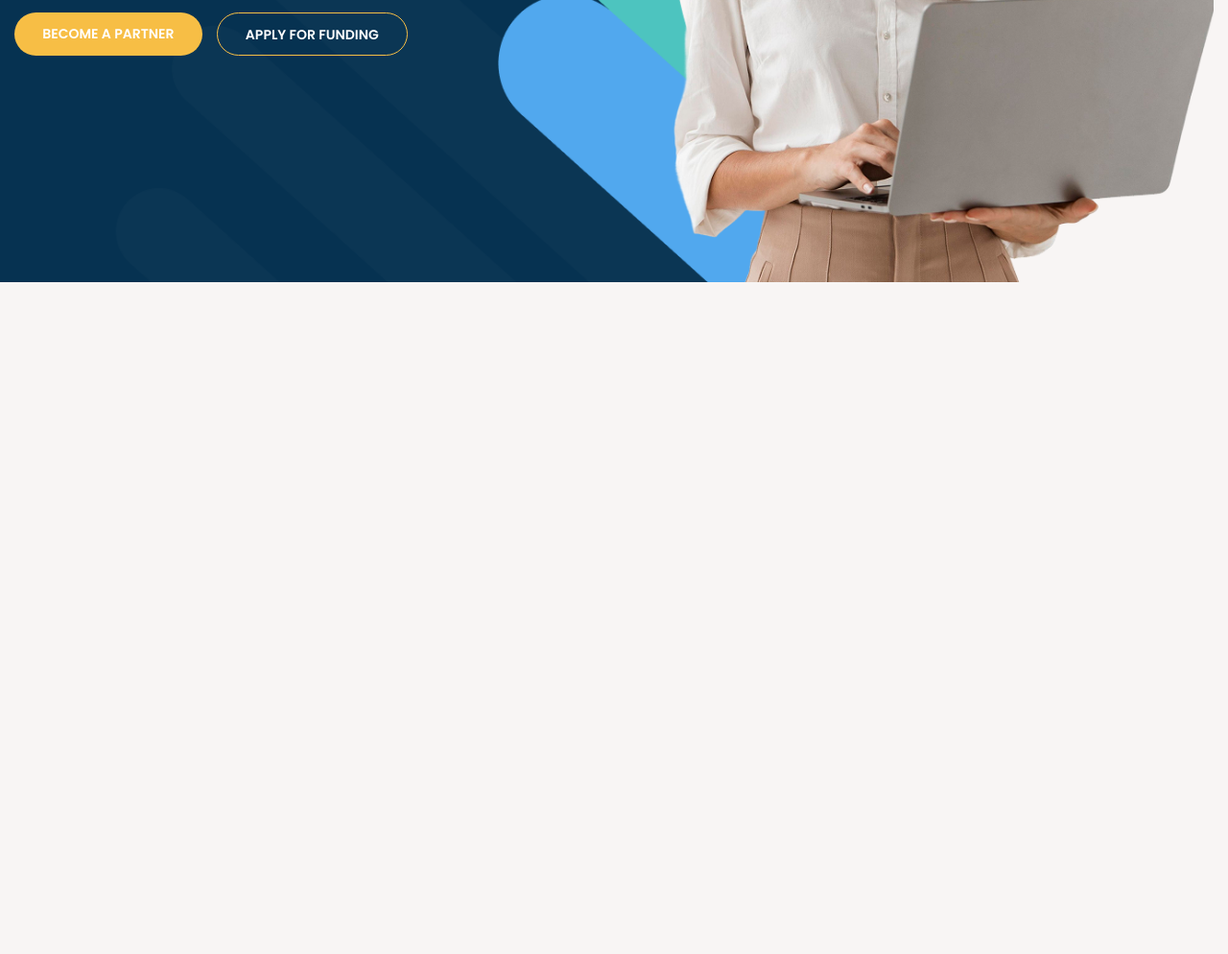
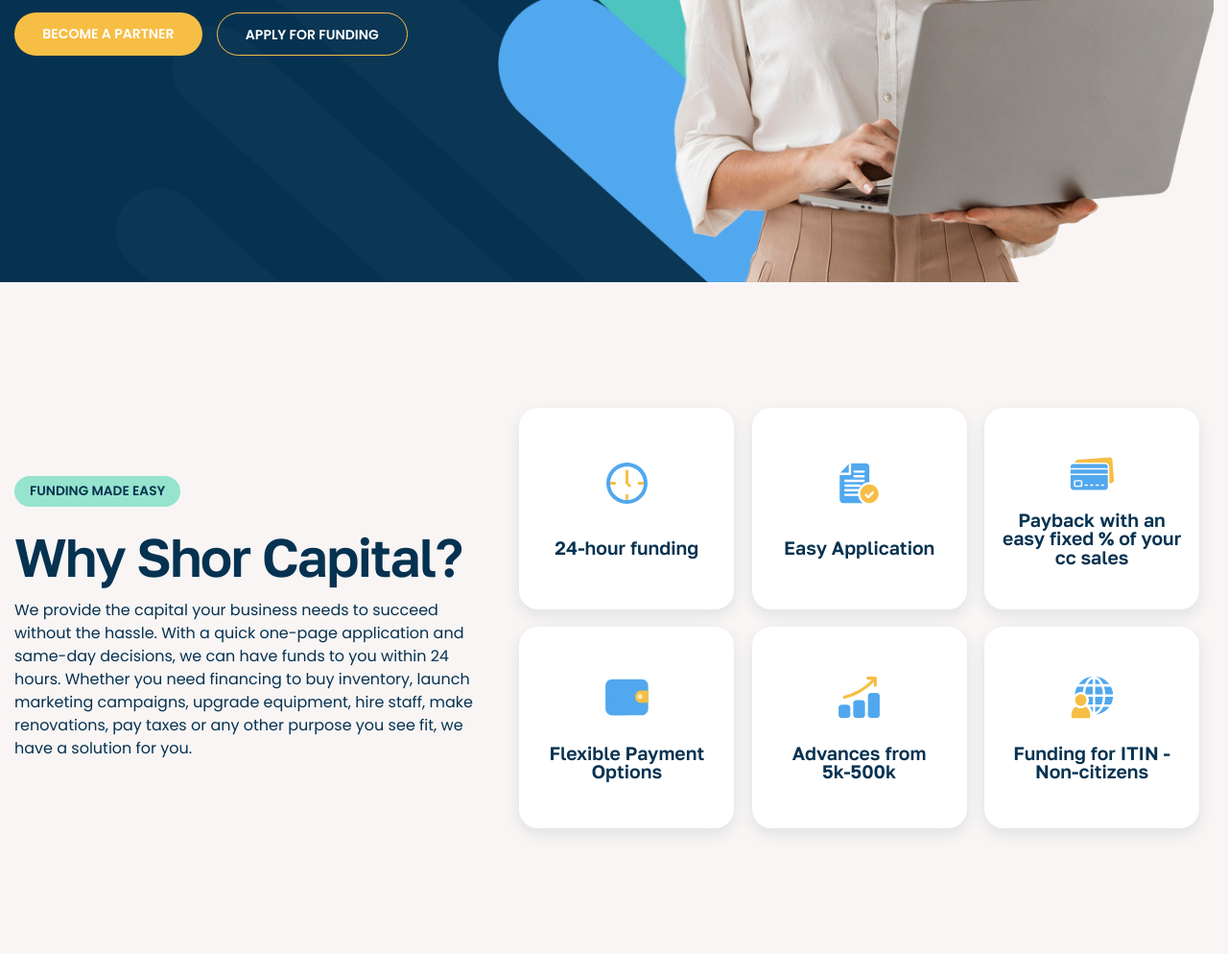
Before and after one commit to dmitry-conquer/shor, a website built with Vite: page pages/index.html in a window 1280 px wide. Shown: the part 500-1494 px from the top of the page at 96% size. Before the commit the page ends 800 px from the top, so only its background shows below. Built offline with nearby package versions, Linux system fonts and the light colour scheme.

Commit message:
Content Grid Section

```diff
--- a/pages/index.html
+++ b/pages/index.html
@@ -37,6 +37,52 @@
             </div>
           </div>
         </section>
+
+        <section class="content-grid">
+          <div class="content-grid__container container">
+            <div class="content-grid__content">
+              <span class="content-grid__badge section-badge section-badge--secondary">FUNDING MADE EASY</span>
+              <h2 class="content-grid__title heading-lg">Why Shor Capital?</h2>
+              <div class="content-grid__text">
+                <p>
+                  We provide the capital your business needs to succeed without the hassle. With a quick one-page
+                  application and same-day decisions, we can have funds to you within 24 hours. Whether you need
+                  financing to buy inventory, launch marketing campaigns, upgrade equipment, hire staff, make
+                  renovations, pay taxes or any other purpose you see fit, we have a solution for you.
+                </p>
+              </div>
+            </div>
+            <div class="content-grid__items">
+              <div class="content-grid__item">
+                <img src="/images/icons/1.svg" alt="" class="content-grid__item-icon" />
+                <h3 class="content-grid__item-title heading-sm">24-hour funding</h3>
+              </div>
+              <div class="content-grid__item">
+                <img src="/images/icons/2.svg" alt="" class="content-grid__item-icon" />
+                <h3 class="content-grid__item-title heading-sm">Easy Application</h3>
+              </div>
+              <div class="content-grid__item">
+                <img src="/images/icons/3.svg" alt="" class="content-grid__item-icon" />
+                <h3 class="content-grid__item-title heading-sm">Payback with an easy fixed % of your cc sales</h3>
+              </div>
+              <div class="content-grid__item">
+                <img src="/images/icons/4.svg" alt="" class="content-grid__item-icon" />
+                <h3 class="content-grid__item-title heading-sm">Flexible Payment Options</h3>
+              </div>
+              <div class="content-grid__item">
+                <img src="/images/icons/5.svg" alt="" class="content-grid__item-icon" />
+                <h3 class="content-grid__item-title heading-sm">
+                  Advances from <br />
+                  5k-500k
+                </h3>
+              </div>
+              <div class="content-grid__item">
+                <img src="/images/icons/6.svg" alt="" class="content-grid__item-icon" />
+                <h3 class="content-grid__item-title heading-sm">Funding for ITIN - Non-citizens</h3>
+              </div>
+            </div>
+          </div>
+        </section>
       </main>
       {{> footer}}
     </div>
--- a/src/scripts/scrollHeader.ts
+++ b/src/scripts/scrollHeader.ts
@@ -7,7 +7,7 @@
   private isTicking: boolean = false;
 
   constructor() {
-    this.scrollOffset = 100;
+    this.scrollOffset = 70;
     this.rootElement = document.getElementById("main-header");
     if (!this.rootElement) return;
     this.bindEvents();
--- /dev/null
+++ b/src/styles/core/components/content-grid.scss
@@ -0,0 +1,79 @@
+@use "../helpers" as *;
+
+.content-grid {
+  padding-block: fluid(80, 140);
+
+  &__container {
+    display: flex;
+    align-items: center;
+    justify-content: space-between;
+    gap: rem(24);
+
+    @include large {
+      flex-direction: column;
+    }
+  }
+
+  &__content {
+    flex: 0 1 rem(560);
+    display: flex;
+    flex-direction: column;
+    align-items: flex-start;
+
+    @include large {
+      flex: 0 1 auto;
+    }
+  }
+
+  &__badge {
+    margin-bottom: rem(24);
+  }
+
+  &__title {
+    margin-bottom: rem(16);
+  }
+
+  &__items {
+    flex: 0 1 rem(790);
+    display: grid;
+    grid-template-columns: repeat(3, 1fr);
+    grid-auto-rows: rem(210);
+    gap: fluid(10, 20);
+
+    @include large {
+      flex: 0 1 auto;
+    }
+
+    @include small {
+      grid-template-columns: repeat(2, 1fr);
+    }
+
+    @include x-small {
+      grid-auto-rows: rem(136);
+    }
+  }
+
+  &__item {
+    border-radius: var(--radius-lg);
+    background-color: var(--color-white);
+    box-shadow: 0 6px 15px 0 rgba(11, 54, 84, 0.1);
+    display: flex;
+    align-items: center;
+    flex-direction: column;
+    justify-content: space-around;
+    row-gap: rem(5);
+    text-align: center;
+    padding: rem(40) rem(16);
+
+    @include x-small {
+      border-radius: var(--radius-md);
+      padding: rem(20) rem(16);
+    }
+  }
+
+  &__item-icon {
+    width: fluid(32, 52);
+    height: fluid(32, 52);
+    object-fit: contain;
+  }
+}
--- a/src/styles/core/components/hero.scss
+++ b/src/styles/core/components/hero.scss
@@ -2,6 +2,7 @@
 
 .hero {
   padding-top: rem(74);
+  position: relative;
 
   @include small {
     padding-top: rem(125);
--- a/src/styles/core/components/index.scss
+++ b/src/styles/core/components/index.scss
@@ -2,3 +2,5 @@
 @forward "header";
 @forward "button";
 @forward "hero";
+@forward "content-grid";
+@forward "section-badge";
--- /dev/null
+++ b/src/styles/core/components/section-badge.scss
@@ -0,0 +1,17 @@
+@use "../helpers" as *;
+
+.section-badge {
+  padding: rem(8) rem(16);
+  text-align: center;
+  font-size: fluid(12, 14);
+  font-weight: 600;
+  line-height: 1.14;
+  background-color: var(--color-white);
+  text-transform: uppercase;
+  border-radius: var(--radius-xl);
+  display: block;
+
+  &--secondary {
+    background-color: var(--color-secondary);
+  }
+}
--- a/src/styles/core/globals.scss
+++ b/src/styles/core/globals.scss
@@ -34,7 +34,9 @@
 h1,
 .heading-xl,
 h2,
-.heading-lg {
+.heading-lg,
+h3,
+.heading-md {
   font-family: var(--font-family-accent);
   line-height: 1;
 }
@@ -48,17 +50,21 @@
 
 h2,
 .heading-lg {
-  font-size: fluid(32, 60);
+  font-size: fluid(32, 60)  ;
   font-weight: 600;
   letter-spacing: -1.8px;
 }
 
 h3,
 .heading-md {
+  font-size: fluid(24, 32);
+  font-weight: 600;
 }
 
 h4,
 .heading-sm {
+  font-size: fluid(16, 20);
+  font-weight: 600;
 }
 
 h5,
--- a/src/styles/core/variables.scss
+++ b/src/styles/core/variables.scss
@@ -14,9 +14,9 @@
 
   --color-primary: #063251;
   --color-primary-transparent: #063251d5;
-  --color-gray: #f8f5f4;
   --color-secondary: #96e4cd;
   --color-accent: #f7be45;
+  --color-gray: #f8f5f4;
 
   // ===============================
   // 🔤 TYPOGRAPHY SYSTEM
@@ -37,8 +37,8 @@
   // 🎭 BORDERS & RADIUS
   // ===============================
 
-  --radius-sm: #{rem(8)};
-  --radius-md: #{rem(12)};
+  --radius-sm: #{rem(6)};
+  --radius-md: #{rem(10)};
   --radius-lg: #{rem(20)};
   --radius-xl: #{rem(70)};
   --radius-full: 50%;
```
